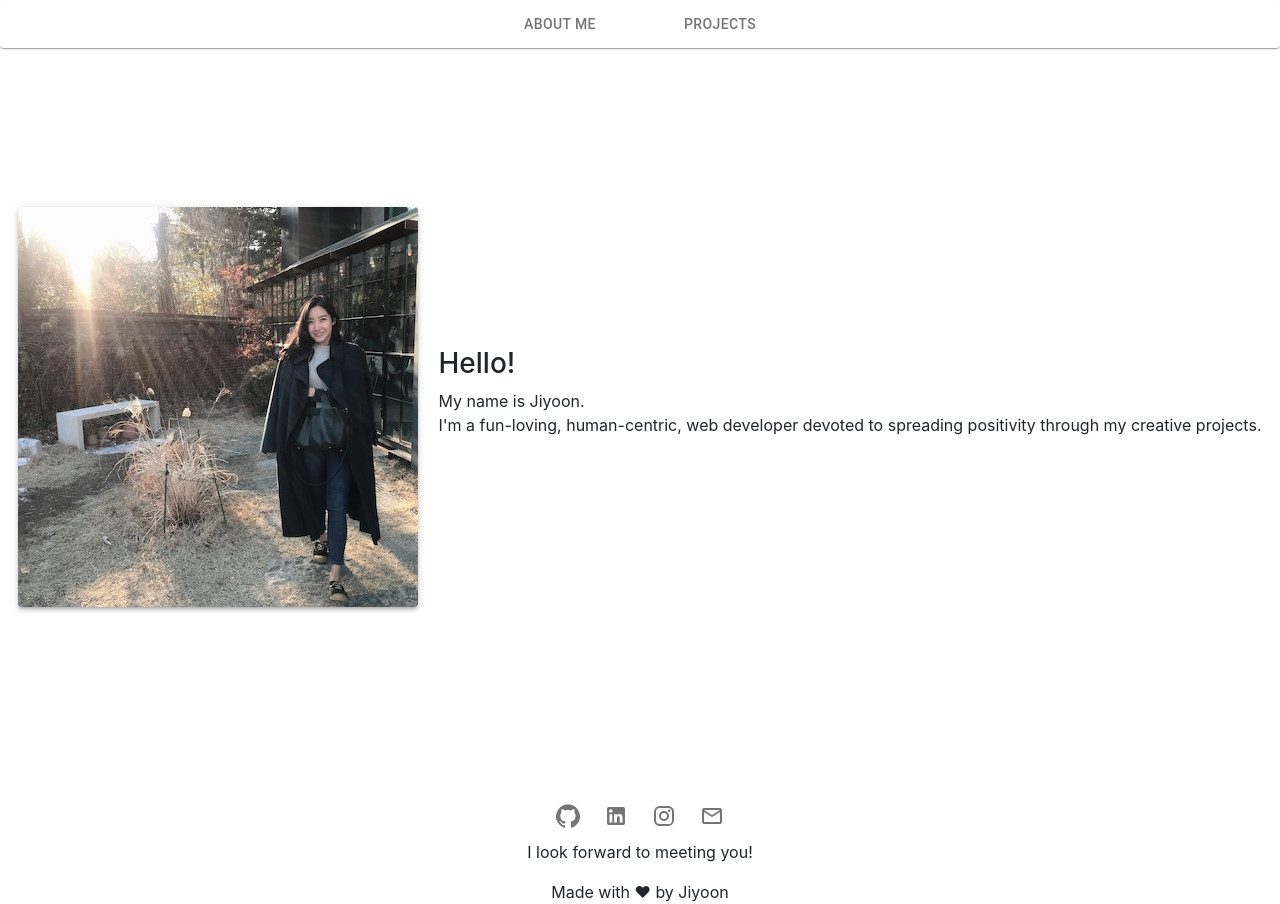
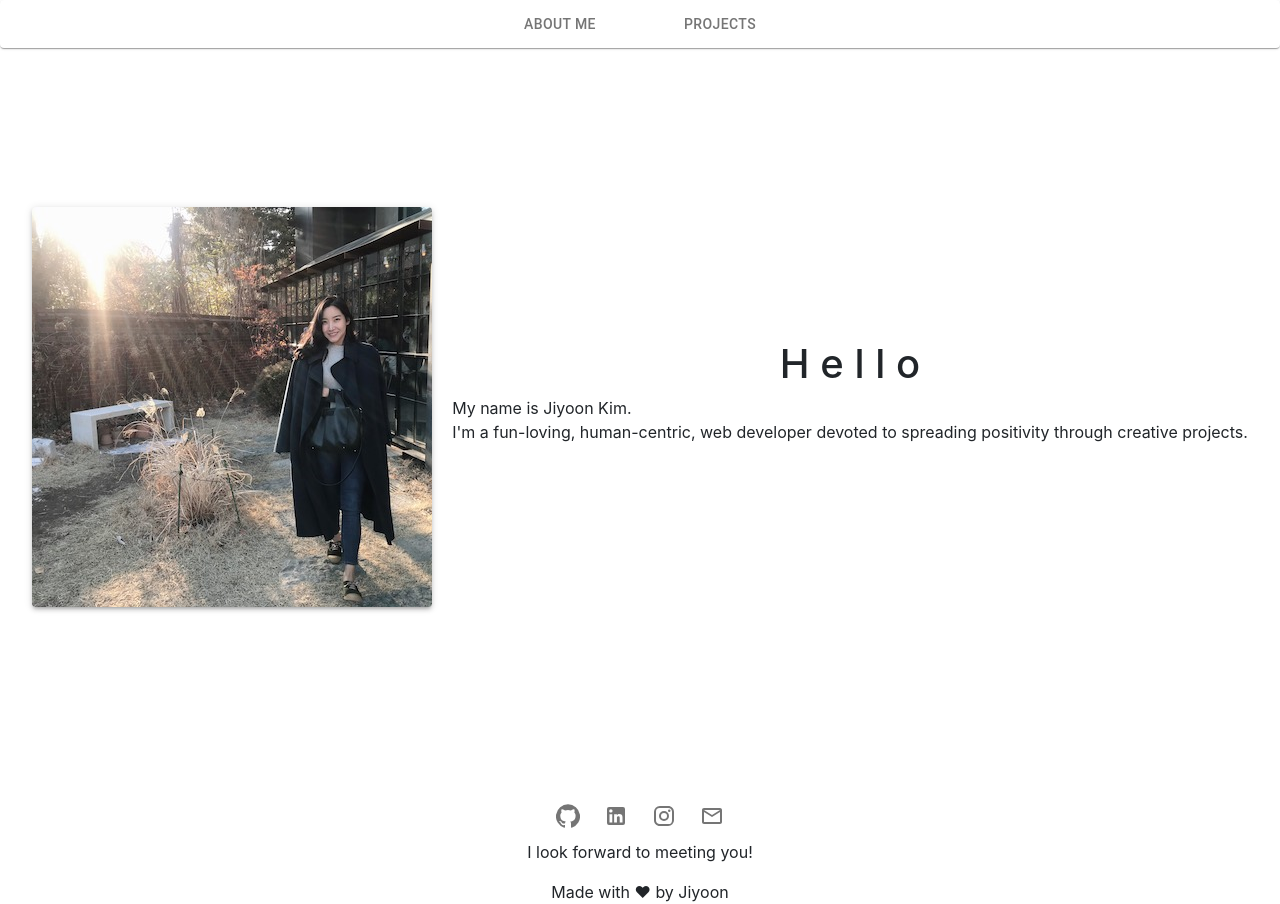
Before and after one commit to jiyoon9886/react-portfolio, a React (Create React App) app: page / in a window 1280 px wide. Built offline with nearby package versions, Linux system fonts and the light colour scheme.

Commit message:
modified text

```diff
--- a/src/components/Header.js
+++ b/src/components/Header.js
@@ -11,11 +11,11 @@ function Header() {
     <Grid container style={container} justify='center' alignItems='center'>
       <Paper fluid elevation={3} style={image}></Paper>
       <Grid item style={{ marginLeft: '20px' }}>
-        <h3>Hello! </h3>
-        <p style={{ marginBottom: 0 }}>My name is Jiyoon.</p>
+        <h1 style={{textAlign: 'center'}}>H e l l o </h1>
+        <p style={{ marginBottom: 0 }}>My name is Jiyoon Kim.</p>
         <p style={{ marginBottom: 0 }}>
           I'm a fun-loving, human-centric, web developer devoted to spreading
-          positivity through my creative projects.
+          positivity through creative projects.
         </p>
       </Grid>
     </Grid>
```
